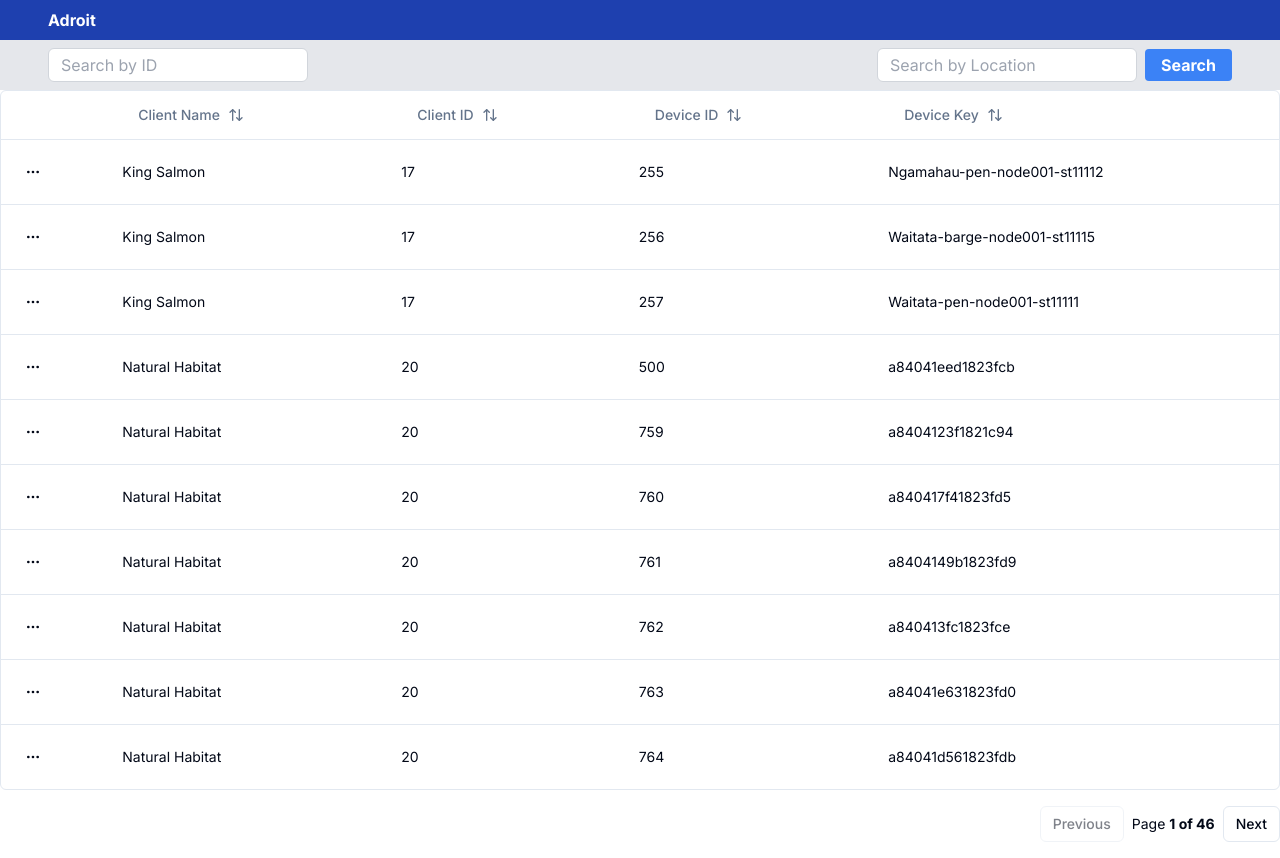
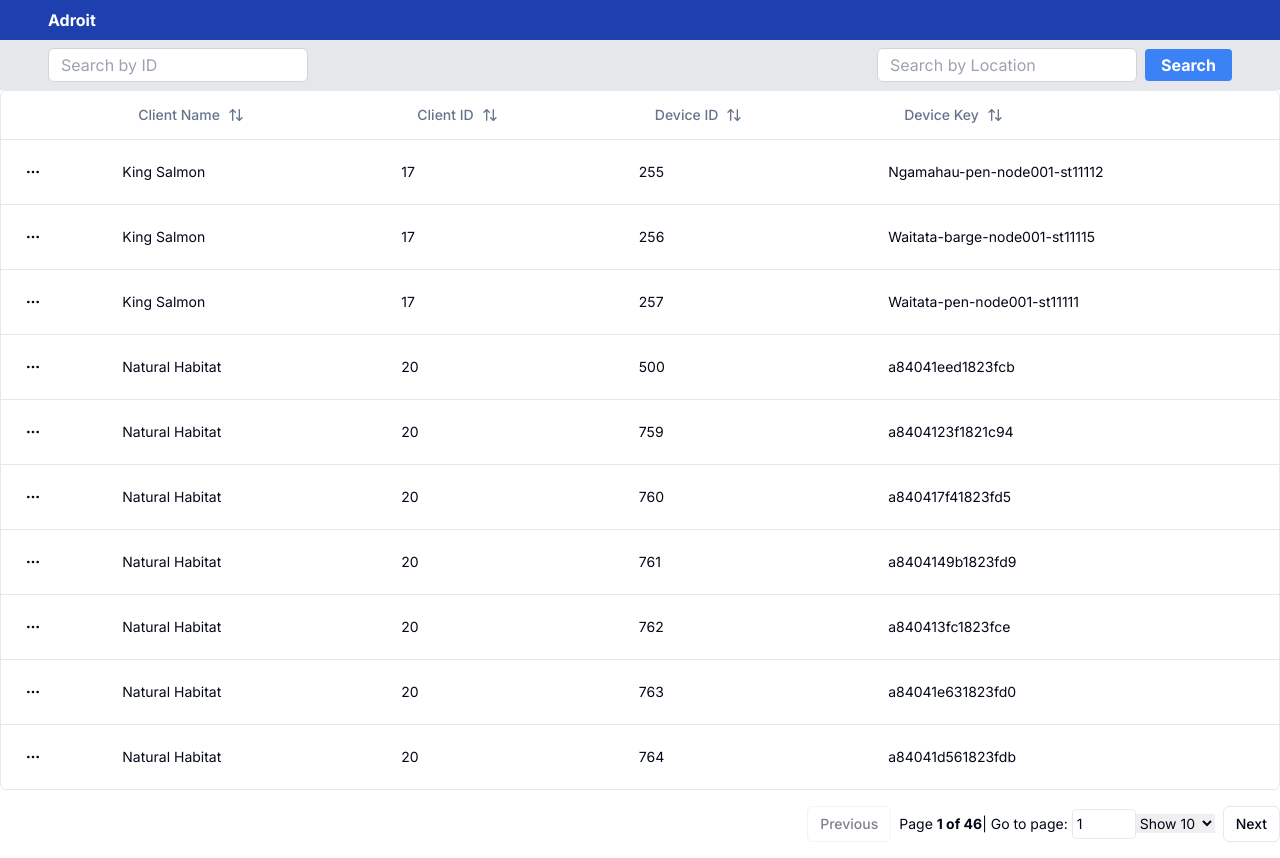
Before and after one commit to songexile/Adroit-Frontend-Manager, a Next.js app: page / in a window 1280 px wide. Built offline with nearby package versions, Linux system fonts and the light colour scheme.

Commit message:
Fix and improve pagination controls

```diff
--- a/src/app/iotTable/data-table.tsx
+++ b/src/app/iotTable/data-table.tsx
@@ -9,7 +9,6 @@ import {
   ColumnDef,
   SortingState,
   getSortedRowModel,
-  TableState,
 } from '@tanstack/react-table';
 
 import {
@@ -43,9 +42,6 @@ export function DataTable<TData, TValue>({
       sorting,
     },
   });
-
-  // Access pageIndex from table.state
-  const pageIndex = table.state ? table.state.pageIndex : 0;
 
   return (
     <div>
@@ -111,13 +107,41 @@ export function DataTable<TData, TValue>({
           Previous
         </Button>
         {table.getPageCount() > 1 && (
-          <span className='text-sm'>
-            Page{' '}
-            <strong>
-              {pageIndex + 1} of {table.getPageCount()}
-            </strong>
-          </span>
+          <div className='flex items-center text-sm'>
+            <span>
+              Page{' '}
+              <strong>
+                {table.getState().pagination.pageIndex + 1} of{' '}
+                {table.getPageCount().toLocaleString()}
+              </strong>
+            </span>
+            <span className='flex items-center gap-1'>
+              | Go to page:
+              <input
+                type='number'
+                defaultValue={table.getState().pagination.pageIndex + 1}
+                onChange={(e) => {
+                  const page = e.target.value ? Number(e.target.value) - 1 : 0;
+                  table.setPageIndex(page);
+                }}
+                className='border p-1 rounded w-16'
+              />
+            </span>
+            <select
+              value={table.getState().pagination.pageSize}
+              onChange={(e) => {
+                table.setPageSize(Number(e.target.value));
+              }}
+            >
+              {[10, 20, 30, 40, 50].map((pageSize) => (
+                <option key={pageSize} value={pageSize}>
+                  Show {pageSize}
+                </option>
+              ))}
+            </select>
+          </div>
         )}
+
         <Button
           variant='outline'
           size='sm'
```
